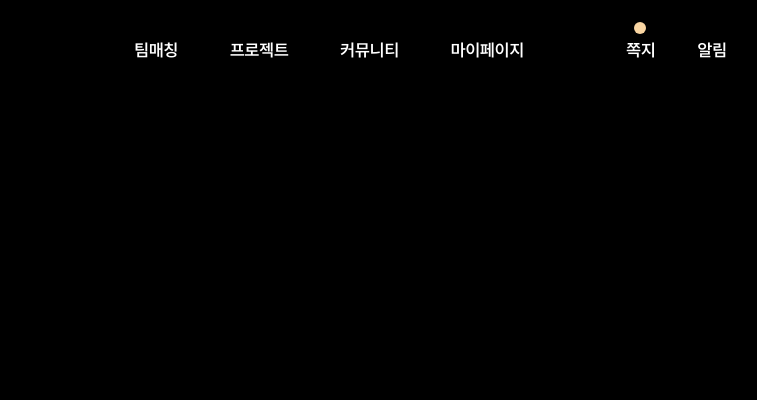
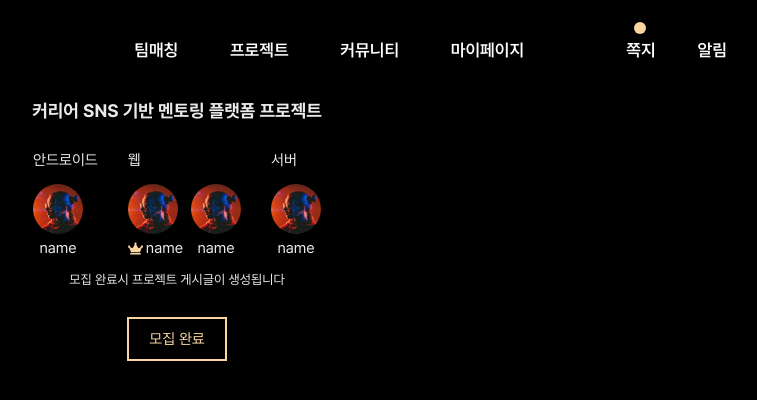
Before and after one commit to gnfnfnr/LetsGitIt, a React (Create React App) app in the folder src/main/resources/frontend/: page /recruitmentComplete in a window 1280 px wide. Shown: the top 400 px of the page, without its empty margins (463-1220 px from the left). Built offline with nearby package versions, Linux system fonts and the light colour scheme.

Commit message:
feat: create RecruitmentComplete compponent

```diff
--- a/src/main/resources/frontend/src/App.tsx
+++ b/src/main/resources/frontend/src/App.tsx
@@ -22,6 +22,7 @@ import CheckMatchng from "./pages/home/CheckMatchng";
 import SelectMatching from "./pages/home/SelectMatching";
 import Home from "./pages/home/Home";
 import { LoginPage } from "./LoginPage";
+import RecruitmentComplete from "./components/TeamMatching/RecruitmentComplete";
 
 function App() {
   return (
@@ -57,6 +58,8 @@ function App() {
         <Route path="/project/create" element={<ProjectPostCreate />} />
         <Route path="/community/create" element={<CommunityPostCreate />} />
         <Route path="/login/github/authorized" element={<LoginPage />} />
+
+        <Route path="/recruitmentComplete" element={<RecruitmentComplete />} />
       </Routes>
     </BrowserRouter>
   );
--- /dev/null
+++ b/src/main/resources/frontend/src/components/TeamMatching/RecruitmentComplete.tsx
@@ -0,0 +1,139 @@
+import React from "react";
+import styled from "styled-components";
+import { FaCrown } from "react-icons/fa"
+import basicProfile from "../../styles/Icons/BasicProfile.png";
+
+const Wrapper = styled.div`
+  display: flex;
+  flex-direction: column;
+  justify-content: center;
+  align-items: center;
+  color: var(--color-sub-1);
+  font-size: 15px;
+
+  button {
+    width: 96px;
+    height: 40px;
+    margin-top: 30px;
+    color: var(--color-main-4);
+    border: 2px solid var(--color-main-4);
+    text-align: center;
+    cursor: pointer;
+  }
+
+  span {
+    font-size: 13px;
+  }
+`;
+
+const ProfileContainer = styled.div`
+  display: flex;
+  flex-direction: column;
+  font-size: 15px;
+  text-align: center;
+  svg{
+      margin-right: 3px;
+      fill: var(--color-main-4);
+    }
+`;
+
+const MemberContainer = styled.div`
+  display: flex;
+  margin: 15px 0;
+  gap: 30px;
+`;
+
+const PositionContainer = styled.div`
+  display: flex;
+  flex-direction: row;
+  gap: 8px;
+`;
+
+const Avatar = styled.img`
+  height: 50px;
+  width: 50px;
+  border-radius: 50%;
+`;
+
+const Title = styled.h3`
+  font-size: 18px;
+  margin: 0;
+`;
+
+const MemberListContainer = styled.div`
+  display: flex;
+  flex-direction: column;
+`;
+
+const Name = styled.div`
+  display: flex;
+  align-items: center;
+  justify-content: center;
+  margin-top: 5px;
+`;
+
+const RecruitmentComplete = () => {
+  const memberList = [
+    {
+      position: "안드로이드",
+      members: [
+        {
+          img: "img",
+          name: "name",
+        },
+      ],
+    },
+    {
+      position: "웹",
+      members: [
+        {
+          img: "img",
+          name: "name",
+          leader: true
+        },
+        {
+          img: "img",
+          name: "name",
+        },
+      ],
+    },
+    {
+      position: "서버",
+      members: [
+        {
+          img: "img",
+          name: "name",
+        },
+      ],
+    },
+  ];
+
+  const onClickButton = () => {
+      //go to projectBoardPage
+  };
+
+  return (
+    <Wrapper>
+      <Title>커리어 SNS 기반 멘토링 플랫폼 프로젝트</Title>
+      <MemberContainer>
+        {memberList.map((list, index) => (
+          <MemberListContainer key={index}>
+            <p>{list.position}</p>
+            <PositionContainer>
+              {list.members.map((member, index) => (
+                <ProfileContainer key={index}>
+                  <Avatar src={basicProfile} />
+                  <Name>{member.leader ? <FaCrown/> : " "}{member.name}</Name>
+                </ProfileContainer>
+              ))}
+            </PositionContainer>
+          </MemberListContainer>
+        ))}
+      </MemberContainer>
+      <span>모집 완료시 프로젝트 게시글이 생성됩니다</span>
+      <button onClick={onClickButton}>모집 완료</button>
+    </Wrapper>
+  );
+};
+
+export default RecruitmentComplete;
```
